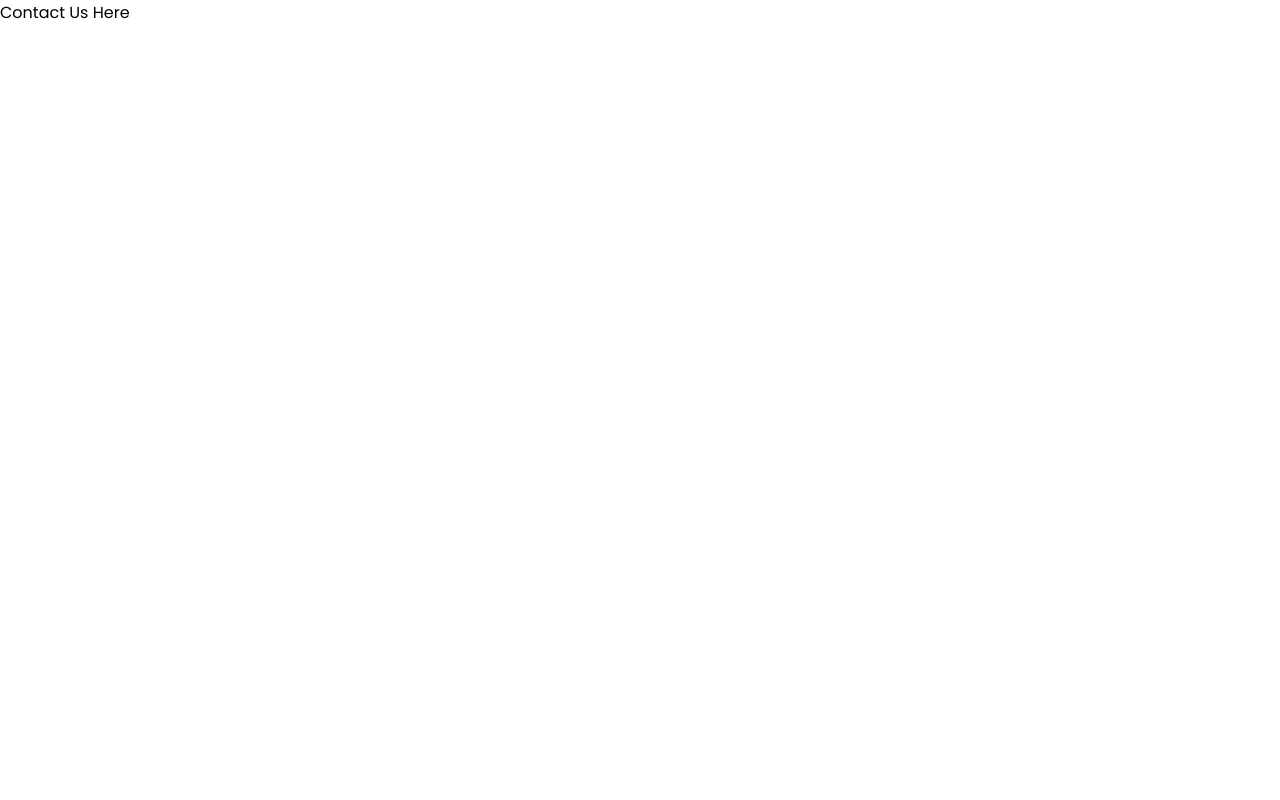
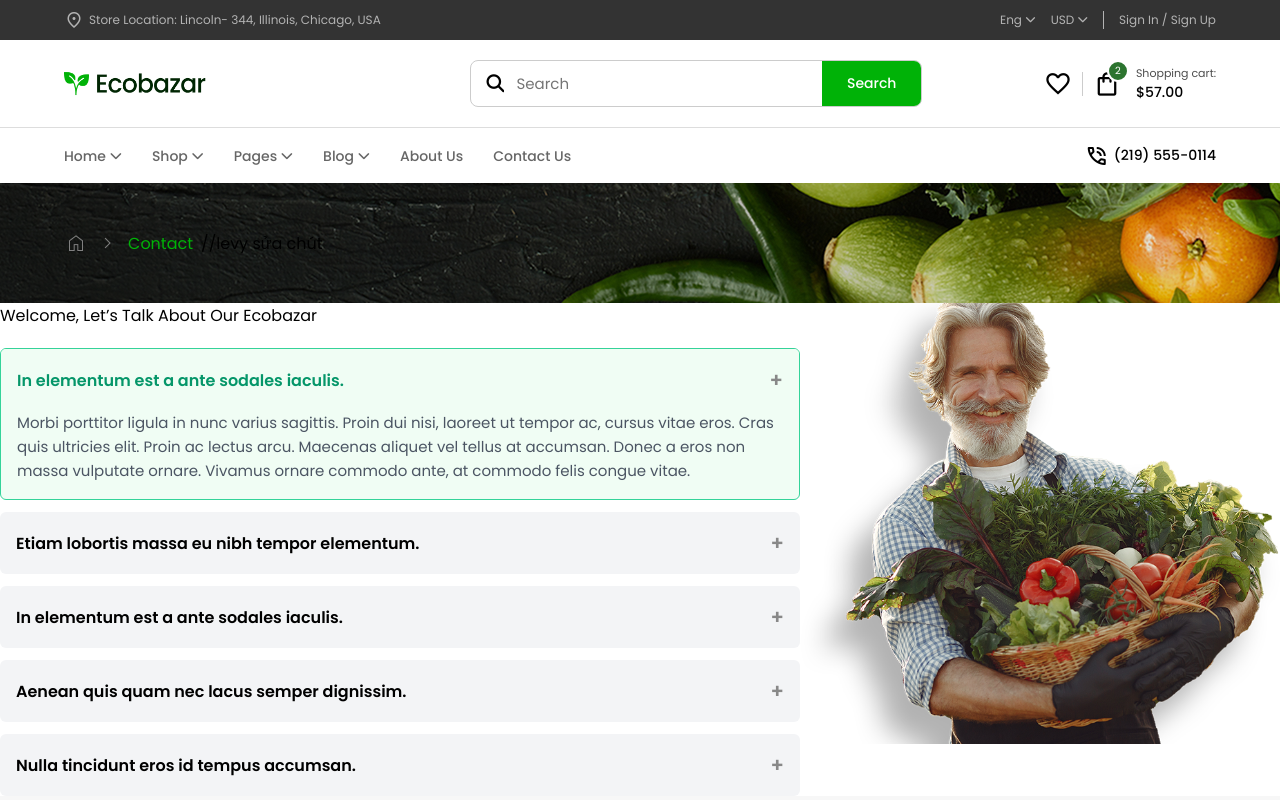
Before and after one commit to elfbe1306/BTL-VegetableShop, a React (Vite) app in the folder frontend/: page /contact in a window 1280 px wide. Shown: the top 800 px of the page. Built offline with nearby package versions, Linux system fonts and the light colour scheme; the HTML template or start-up script is replaced by a standard one.

Commit message:
Create ContactPage

```diff
--- a/frontend/src/App.jsx
+++ b/frontend/src/App.jsx
@@ -3,6 +3,7 @@
 import HomePage from './pages/HomePage'
 import ListProduct from './pages/ListProduct'
 import InfoPage from './pages/InfoPage/InfoPage'
+import ContactPage from './pages/ContactPage/ContactPage'
 
 function App() {
   return (
@@ -14,7 +15,7 @@
         <Route index element={<HomePage />}></Route>
         <Route path="/vegetable" element={<ListProduct/>} />
         <Route path="/blog" element={<div>Welcome to the Blog Page</div>} />
-        <Route path="/contact" element={<div>Contact Us Here</div>} />
+        <Route path="/contact" element={<ContactPage/>} />
         <Route path="/about" element={<InfoPage/>} />
         <Route path="/faqs" element={<div>Contact Us Here</div>} />
         <Route path="/shoppingcart" element={<div>Contact Us Here</div>} />
--- /dev/null
+++ b/frontend/src/pages/ContactPage/ContactPage.jsx
@@ -0,0 +1,79 @@
+import React, { useState } from 'react';
+import Header from '../../components/Header';
+import Footer from '../../components/Footer';
+import styles from './ContactPage.module.css';
+
+function ContactPage() {
+  const [activeIndex, setActiveIndex] = useState(0);
+
+  const data = [
+    {
+      title: 'In elementum est a ante sodales iaculis.',
+      content:
+        'Morbi porttitor ligula in nunc varius sagittis. Proin dui nisi, laoreet ut tempor ac, cursus vitae eros. Cras quis ultricies elit. Proin ac lectus arcu. Maecenas aliquet vel tellus at accumsan. Donec a eros non massa vulputate ornare. Vivamus ornare commodo ante, at commodo felis congue vitae.',
+    },
+    {
+      title: 'Etiam lobortis massa eu nibh tempor elementum.',
+      content: '',
+    },
+    {
+      title: 'In elementum est a ante sodales iaculis.',
+      content: '',
+    },
+    {
+      title: 'Aenean quis quam nec lacus semper dignissim.',
+      content: '',
+    },
+    {
+      title: 'Nulla tincidunt eros id tempus accumsan.',
+      content: '',
+    },
+  ];
+
+  const toggle = (index) => {
+    setActiveIndex(index === activeIndex ? null : index);
+  };
+
+  return (
+    <div>
+      <Header />
+      <div className={styles.Wrapper}>
+        <div className={styles.LeftCol}>
+          <div className={styles.Text}>Welcome, Let’s Talk About Our Ecobazar</div>
+
+          {/* Accordion Section */}
+          <div className={styles.accordion}>
+            {data.map((item, index) => {
+              const isOpen = index === activeIndex;
+              return (
+                <div
+                  key={index}
+                  className={`${styles.accordionItem} ${isOpen ? styles.active : ''}`}
+                >
+                  <button
+                    className={styles.accordionHeader}
+                    onClick={() => toggle(index)}
+                  >
+                    <span className={styles.title}>{item.title}</span>
+                    <span className={styles.icon}>+</span>
+                  </button>
+                  {isOpen && item.content && (
+                    <div className={styles.accordionBody}>
+                      {item.content}
+                    </div>
+                  )}
+                </div>
+              );
+            })}
+          </div>
+        </div>
+        <div className={styles.RightCol}>
+          <img src="src/assets/images/About-me-img.png" alt="img" />
+        </div>
+      </div>
+      <Footer />
+    </div>
+  );
+}
+
+export default ContactPage;
--- /dev/null
+++ b/frontend/src/pages/ContactPage/ContactPage.module.css
@@ -0,0 +1,60 @@
+.Wrapper{
+    display: flex;
+    flex-direction: row;
+}
+.RightCol img{
+    width: 30rem;
+    flex-shrink: 0;
+    box-shadow: none;
+}
+.accordion {
+    display: flex;
+    flex-direction: column;
+    gap: 12px;
+    margin-top: 20px;
+}
+
+.accordionItem {
+    border-radius: 6px;
+    overflow: hidden;
+    background-color: #f3f4f6;
+}
+
+.active {
+    border: 1px solid #34d399;
+    background-color: #f0fdf4;
+}
+
+.accordionHeader {
+    width: 100%;
+    background-color: inherit;
+    border: none;
+    padding: 16px;
+    text-align: left;
+    font-weight: 600;
+    font-size: 16px;
+    display: flex;
+    justify-content: space-between;
+    align-items: center;
+    cursor: pointer;
+}
+
+.active .accordionHeader {
+    color: #059669;
+}
+
+.accordionBody {
+    padding: 0 16px 16px 16px;
+    color: #4b5563;
+    font-size: 15px;
+    line-height: 1.6;
+}
+
+.title {
+    flex: 1;
+}
+
+.icon {
+    font-size: 20px;
+    color: #888;
+}
```
